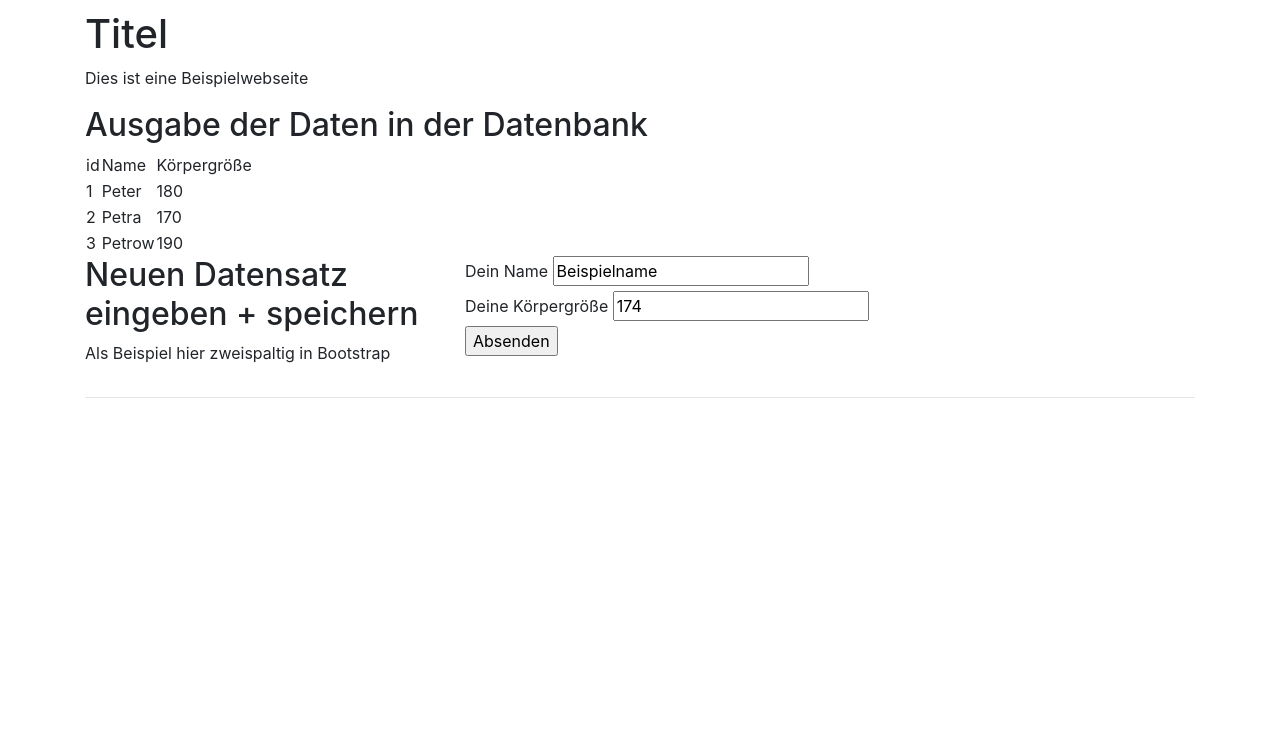
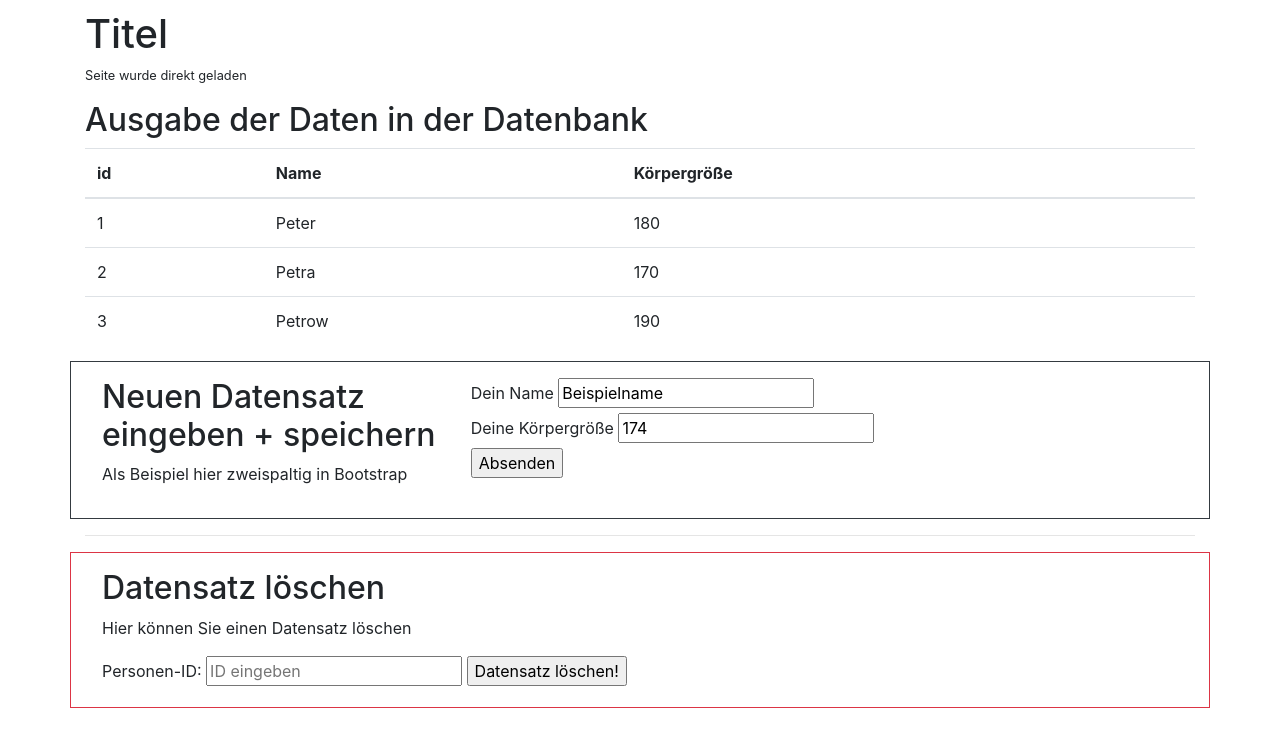
Before and after one commit to bnetz/winf13-framework-basic, a PHP site: page / in a window 1280 px wide. Shown: the top 747 px of the page. Run offline with PHP 8.4, Linux system fonts and the light colour scheme; data comes from the database, SQL or seed files in the repository.

Commit message:
Version Beta (noch keine komplette Fehlerbehandlung!)

```diff
--- a/index.php
+++ b/index.php
@@ -3,8 +3,9 @@
 <?php
   // Fehlermeldung aktivieren, falls auf Server-Konfigurationsebene abgeschaltet
   ini_set('display_errors', 1); ini_set('display_startup_errors', 1);error_reporting(E_ALL);
-  // initialisiere DB-Verbindung
+	// Einbinden der Dbconnect-Klasse
   require_once(__DIR__ . '/lib/db/Dbconnect.class.php');
+  // initialisiere DB-Verbindung (neues Objekt der DBconnect-Klasse erzeugen -> Konstruktor initialisiert alles)
   $dbc = new Dbconnect('personenTest.db');
 ?>
 <html lang="en">
@@ -25,7 +26,16 @@
     <div class="row">
       <div class="col">
         <h1>Titel</h1>
-        <p>Dies ist eine Beispielwebseite</p>
+        <?php
+        // nur zur Demonstration: Wir prüfen, ob eines der Formulare abgeschickt wurde:
+        if(!empty($_POST)) { // Ein Formular wurde abgeschickt (Daten im Post-Array vorhanden)
+        // Hinweis: empty umfasst isset (also überflüssig zu schreiben: if !empty … && !isset …)
+				  echo "<p style='font-size: 0.8em;'>Ein Formular wurde abgeschickt.</p>";
+				} else {
+				  echo "<p style='font-size: 0.8em;'>Seite wurde direkt geladen</p>";
+				}
+        // Zum Testen, was im Array verschickt wird: var_dump($_POST);
+        ?>
       </div>
     </div>
 
@@ -37,9 +47,9 @@
           $sqlAbfrage     = 'select * from personen p;';
           $ergebnismenge  = $dbc->readDatabase($sqlAbfrage);
     	// Tabelle aus DB-Daten bauen
-          echo "<table>";
+          echo "<table class='table'>";
           echo "<thead><tr>";
-          echo "<td>id</td><td>Name</td><td>Körpergröße</td>";
+          echo "<th>id</th><th>Name</th><th>Körpergröße</th>";
           echo "</tr></thead>";
           foreach($ergebnismenge as $zeile) {
             echo "<tr>";
@@ -52,46 +62,69 @@
         ?>
       </div> <!-- End Col 12 -->
     </div> <!-- End Row -->
-    <div class="row">
+    <div class="row border border-dark p-3">
+    <!-- bootstrap border: https://getbootstrap.com/docs/4.0/utilities/borders/ -->
+    <!-- bootstrap paddings: https://getbootstrap.com/docs/4.0/utilities/spacing/ -->
       <div class="col-sm-4">
         <h2>Neuen Datensatz eingeben + speichern</h2>
         <p>Als Beispiel hier zweispaltig in Bootstrap</p>
       </div>
       <div class="col-sm-8">
-        <form action="<?php echo $_SERVER['SCRIPT_NAME'] ?>" method="post"> <!-- Start Formular -->
+        <form action="<?php echo $_SERVER['SCRIPT_NAME'] ?>" method="post"> <!-- Start Formular INPUT -->
         <label for="idName">Dein Name</label>
         <input value="Beispielname" type="text" id="idName" name="tfName" placeholder="Name eingeben"><br>
 		<label for="idKoerpergroesse">Deine Körpergröße</label>
         <input value="174" type="text" id="idKoerpergroesse" name="tfKoerpergroesse" placeholder="Körpergröße eingeben"><br>
-        <input type="submit" value="Absenden" name="submitknopf" id="idSubmit">
+        <input type="submit" value="Absenden" name="submitInsert" id="idSubmit">
         </form>
       </div> <!-- End Col #2 -->
     </div> <!-- End Row with form -->
     <?php
-      if(!empty($_POST)) {
-        // Zum Testen, was im Array verschickt wird: var_dump($_POST);
-        $name     = $_POST['tfName'];
-        $groesse  = $_POST['tfKoerpergroesse'];
-        $sqlAnweisung = "INSERT INTO `personen` (`name`, `groesse`) VALUES ('$name', '$groesse');";
-        $dbc->writeDatabase($sqlAnweisung);
-      // if ist noch nicht geschlossen!!!
+      if(isset($_POST['submitInsert'])) {
+      	// der Knopf name="submitInsert" wurde gedrückt --> Input-Formular wurde abgeschickt
+      	// (isset: Variable existiert (ist deklariert) UND ist nicht null)
+
+      	// Man könnte testen mit:
+      	// echo "erstes formular wurde abgeschickt!";
+      	$name     = $_POST['tfName'];
+	      $groesse  = $_POST['tfKoerpergroesse'];
+	      $sqlAnweisung = "INSERT INTO `personen` (`name`, `groesse`) VALUES ('$name', '$groesse');";
+  	    $dbc->writeDatabase($sqlAnweisung);
+      /* php-if ist noch nicht geschlossen!!!
+       Da wir das folgende HTML nicht echoen wollen (zu viele "'.'" usw.), schließen wir einfach php, schreiben HTML-Code und nehmen das PHP-Skript dann wieder auf. (Pro-Trick!)
+       */
     ?>
-    <!-- Dieser HTML-Code wird nur eingefügt, wenn die php-if-Bedingung !empty … wahr ist! -->
-    <div class="row bg-success text-white">
+    <!-- Dieser HTML-Code wird nur eingefügt, wenn die php-if-Bedingung isset … wahr ist!, also nur, wenn das Formular Input abgeschickt wurde -->
+    <div class="row bg-success text-white mt-3">
       <!-- Bootstrap Color-Klassen: https://getbootstrap.com/docs/4.0/utilities/colors/ -->
       <div class="col-12">
-        <p class="text-center">Neuer Datensatz eingefügt</p>
+        <p class="text-center">Neuer Datensatz "<?php echo $_POST['tfName']; ?>" eingefügt.</p>
         <!-- Bootstrap Textausrichtung: https://getbootstrap.com/docs/4.0/utilities/text/ -->
       </div>
     </div>
     <?php
-      } // ende erster if-Zweig!
-      else
-      { // Post-Array ist leer
-        // nichts … Aber man könnte hier natürlich was einfügen.
-      }
+    		} // Ende innerer if-Zweig (isset …)
     ?>
 	<hr>
+	<!-- datensatz löschen - formular -->
+	<form action="<?php echo $_SERVER['SCRIPT_NAME']; ?>" method="post"> <!-- Start Formular DELETE -->
+  <div class="row border border-danger p-3">
+  <!-- eigentlich wäre es hübscher, wenn dieses Formular wie das obere (zweispaltig) designt wäre. Aber zur Demonstration hier ein einspaltiges Layout. -->
+	  <div class="col">
+	  	<h2>Datensatz löschen</h2>
+	  	<p>Hier können Sie einen Datensatz löschen</p>
+	  	<label for="idName">Personen-ID:</label>
+	  	<input type="text" name="tfID" id="idName" placeholder="ID eingeben" value="">
+	  	<input type="submit" value="Datensatz löschen!" name="submitDelete" id="idSubmitLoeschen">
+	  </div> <!-- ende col -->
+	</div> <!-- ende row -->
+	</form>
+	<?php
+		/* Wenn das Formular mit dem Knopf submitDelete übermittelt wurde, soll die Person mit der ausgewählten ID gelöscht werden. */
+
+	?>
+
+
 </div> <!-- container ende -->
 
 
```
